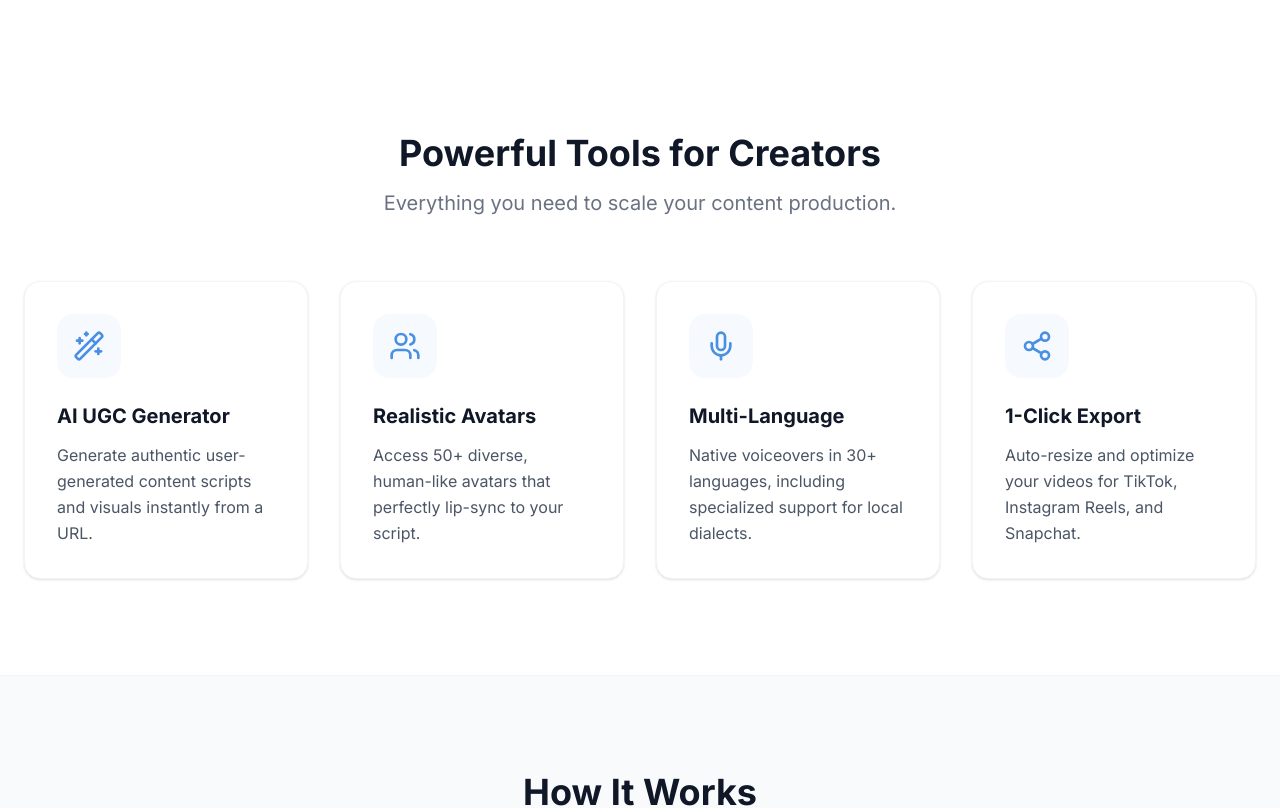
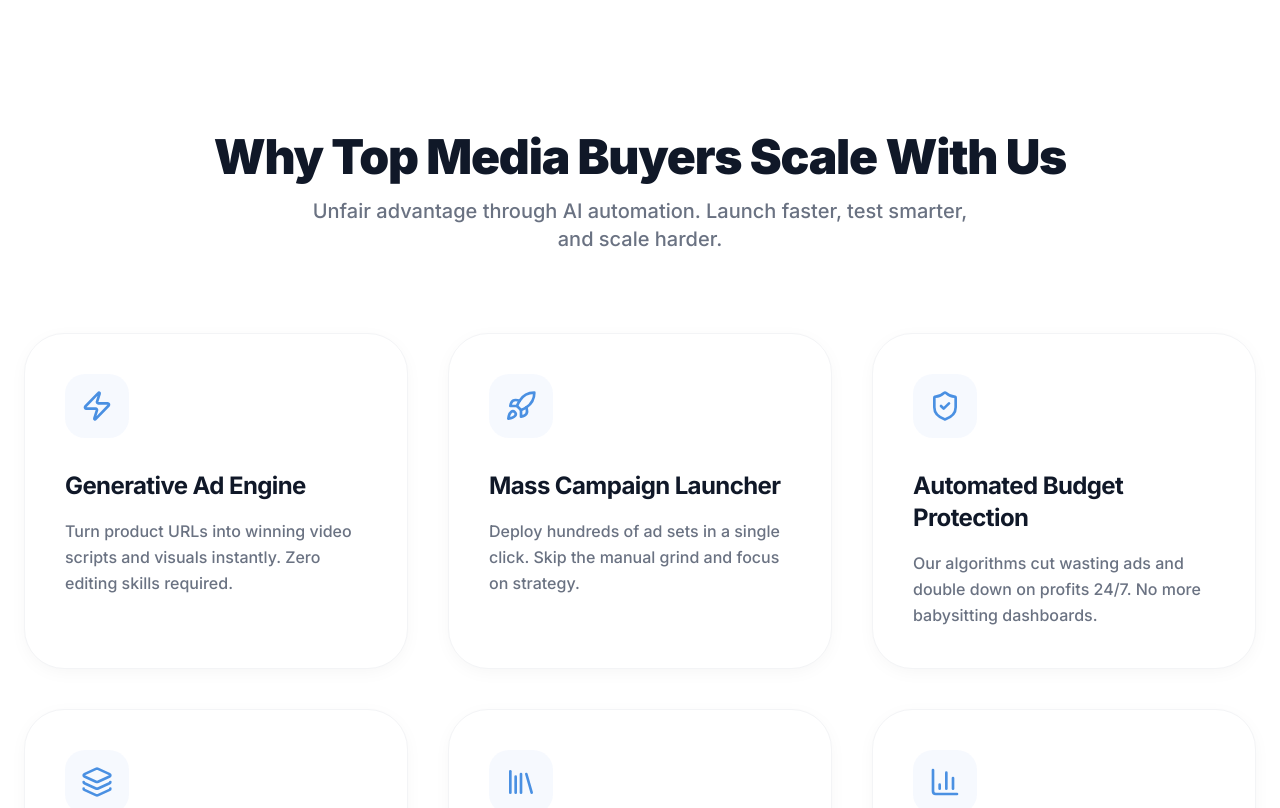
Before and after one commit to mohamedziro-coder/veo3-platform, a Next.js app: page / in a window 1280 px wide. Shown: the part 920-1728 px from the top of the page. Built offline with nearby package versions, Linux system fonts and the light colour scheme.

Commit message:
feat: implement premium 3-column features grid with lift effects

```diff
--- a/src/app/page.tsx
+++ b/src/app/page.tsx
@@ -10,7 +10,13 @@ import {
   Share2,
   Users,
   Mic,
-  Wand2
+  Wand2,
+  Zap,
+  Rocket,
+  ShieldCheck,
+  Layers,
+  Library,
+  BarChart3
 } from "lucide-react";
 import { useState } from "react";
 import Counter from "@/components/Counter";
@@ -197,53 +203,66 @@ export default function HomePage() {
         </motion.div>
       </section>
 
-      <section className="py-24 px-6 max-w-7xl mx-auto">
+      <section className="py-24 px-6 bg-white">
         <motion.div
           initial="hidden"
           whileInView="visible"
-          viewport={{ once: true, amount: 0.2 }}
+          viewport={{ once: true, amount: 0.15 }}
           variants={staggerContainer}
-          className="space-y-16"
+          className="max-w-7xl mx-auto space-y-20"
         >
           <motion.div variants={itemVariants} className="text-center space-y-4">
-            <h2 className="text-3xl md:text-4xl font-bold text-gray-900">Powerful Tools for Creators</h2>
-            <p className="text-xl text-gray-500 max-w-2xl mx-auto">Everything you need to scale your content production.</p>
+            <h2 className="text-4xl md:text-5xl font-black text-gray-900 tracking-tight">Why Top Media Buyers Scale With Us</h2>
+            <p className="text-xl text-gray-500 max-w-2xl mx-auto font-medium">Unfair advantage through AI automation. Launch faster, test smarter, and scale harder.</p>
           </motion.div>
 
-          <div className="grid grid-cols-1 md:grid-cols-2 lg:grid-cols-4 gap-8">
+          <div className="grid grid-cols-1 md:grid-cols-2 lg:grid-cols-3 gap-10">
             {[
               {
-                icon: <Wand2 className="w-8 h-8" />,
-                title: "AI UGC Generator",
-                desc: "Generate authentic user-generated content scripts and visuals instantly from a URL."
+                icon: <Zap className="w-8 h-8" />,
+                title: "Generative Ad Engine",
+                desc: "Turn product URLs into winning video scripts and visuals instantly. Zero editing skills required."
               },
               {
-                icon: <Users className="w-8 h-8" />,
-                title: "Realistic Avatars",
-                desc: "Access 50+ diverse, human-like avatars that perfectly lip-sync to your script."
+                icon: <Rocket className="w-8 h-8" />,
+                title: "Mass Campaign Launcher",
+                desc: "Deploy hundreds of ad sets in a single click. Skip the manual grind and focus on strategy."
               },
               {
-                icon: <Mic className="w-8 h-8" />,
-                title: "Multi-Language",
-                desc: "Native voiceovers in 30+ languages, including specialized support for local dialects."
+                icon: <ShieldCheck className="w-8 h-8" />,
+                title: "Automated Budget Protection",
+                desc: "Our algorithms cut wasting ads and double down on profits 24/7. No more babysitting dashboards."
               },
               {
-                icon: <Share2 className="w-8 h-8" />,
-                title: "1-Click Export",
-                desc: "Auto-resize and optimize your videos for TikTok, Instagram Reels, and Snapchat."
+                icon: <Layers className="w-8 h-8" />,
+                title: "Centralized Agency Hub",
+                desc: "One command center for all your brands. Toggle between ad accounts without friction."
+              },
+              {
+                icon: <Library className="w-8 h-8" />,
+                title: "Winning Strategy Library",
+                desc: "Don't reinvent the wheel. Save your best structures and deploy them instantly across new accounts."
+              },
+              {
+                icon: <BarChart3 className="w-8 h-8" />,
+                title: "Real-Time Profit Vision",
+                desc: "Aggregated data streams giving you the pulse of your ROI instantly. Spot trends before your competitors."
               }
             ].map((feature, i) => (
               <motion.div
                 key={i}
                 variants={itemVariants}
-                whileHover={{ y: -5, scale: 1.02 }}
-                className="group p-8 rounded-2xl bg-white border border-gray-100 shadow-sm hover:shadow-xl hover:border-primary/30 transition-all duration-300 relative overflow-hidden"
+                whileHover={{
+                  y: -12,
+                  transition: { duration: 0.4, ease: [0.16, 1, 0.3, 1] }
+                }}
+                className="group p-10 rounded-[2.5rem] bg-white border border-gray-100 shadow-[0_4px_20px_-4px_rgba(0,0,0,0.05)] hover:shadow-[0_20px_40px_-15px_rgba(74,144,226,0.15)] hover:border-primary/20 transition-all duration-300 flex flex-col items-start text-left"
               >
-                <div className="w-16 h-16 rounded-2xl bg-primary/5 flex items-center justify-center text-primary mb-6 group-hover:bg-primary group-hover:text-white transition-colors duration-300">
+                <div className="w-16 h-16 rounded-[1.25rem] bg-primary/5 flex items-center justify-center text-primary mb-8 group-hover:bg-primary group-hover:text-white group-hover:scale-110 transition-all duration-500">
                   {feature.icon}
                 </div>
-                <h3 className="text-xl font-bold text-gray-900 mb-3">{feature.title}</h3>
-                <p className="text-gray-600 leading-relaxed">{feature.desc}</p>
+                <h3 className="text-2xl font-bold text-gray-900 mb-4 tracking-tight">{feature.title}</h3>
+                <p className="text-gray-500 leading-relaxed font-medium">{feature.desc}</p>
               </motion.div>
             ))}
           </div>
```
